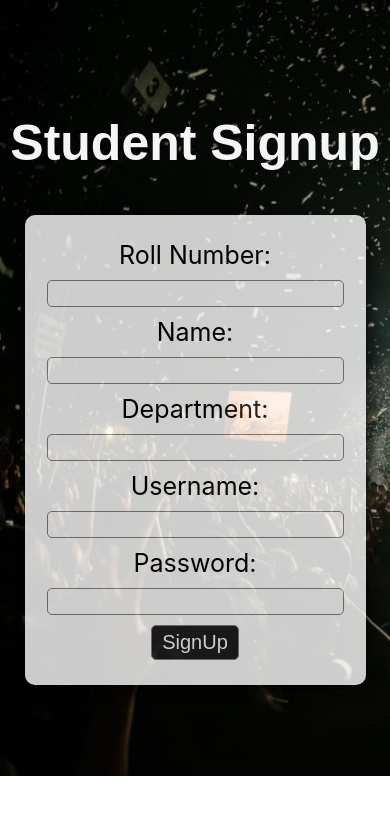
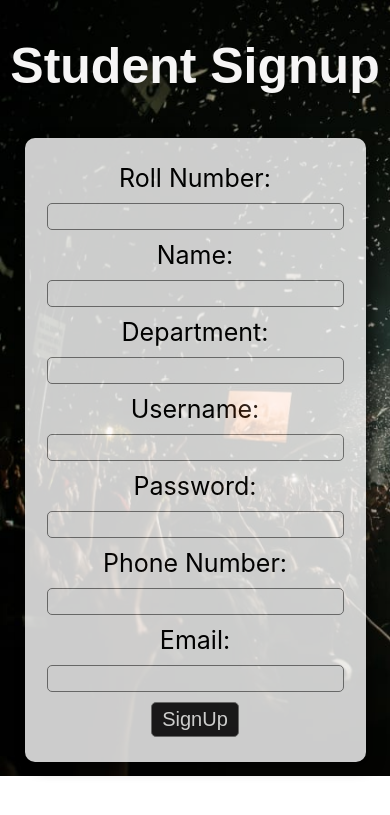
Before and after one commit to iamakthecoder/DBMS_assignment-4, a Flask app: page /student_signup in a window 390 px wide. Shown: the top 815 px of the page. Run offline with Flask 3, Linux system fonts and the light colour scheme; parts of the project's set-up code (start-up, migrations or seed data) failed here and were passed over.

Commit message:
phone & email integrated

```diff
--- a/app.py
+++ b/app.py
@@ -27,9 +27,11 @@ def student_signup():
         roll_no = request.form['roll_number']
         name = request.form['name']
         dept = request.form['department']
+        phone = request.form['phone']
+        email = request.form['email']
         # Check if username already exists
         if not is_user_exists(username):
-            create_user_student(username, password, roll_no, name, dept)
+            create_user_student(username, password, roll_no, name, dept, phone, email)
             return redirect(url_for('index'))
         else:
             error="Username already exists"
@@ -45,12 +47,14 @@ def participant_signup():
         password = request.form['password']
         name = request.form['name']
         college = request.form['college_name']
+        phone = request.form['phone']
+        email = request.form['email']
         food_id = request.form.get('food', None)
         accommodation_id = request.form.get('accommodation', None)
 
         # Check if username already exists
         if not is_user_exists(username):
-            create_user_participant(username, password, name, college, food_id, accommodation_id)
+            create_user_participant(username, password, name, college, phone, email, food_id, accommodation_id)
             return redirect(url_for('index'))
         else:
             error = "Username already exists"
@@ -69,9 +73,11 @@ def organizer_signup():
         username = request.form['username']
         password = request.form['password']
         name = request.form['name']
+        phone = request.form['phone']
+        email = request.form['email']
         # Check if username already exists
         if not is_user_exists(username):
-            create_user_organizer(username, password, name)
+            create_user_organizer(username, password, name, phone, email)
             return redirect(url_for('index'))
         else:
             error = "Username already exists"
@@ -183,7 +189,7 @@ def create_event():
 def event_details(event_id):
     if 'username' not in session:
         return redirect(url_for('index'))
-    if session['user_type']!='Organizer':
+    if session['user_type']!='Organizer' and session['user_type']!='Admin':
         return redirect(url_for('index'))
 
     org_username = session['username']
--- a/database.py
+++ b/database.py
@@ -46,19 +46,18 @@ class Organizer(db.Model):
 class Venue(db.Model):
     id=db.Column(db.Integer,primary_key=True,autoincrement=True)
     name=db.Column(db.String(255),nullable=False)
-    capacity=db.Column(db.Integer,nullable=False)
+    capacity=db.Column(db.Integer,nullable=True)
 
 class Event(db.Model):
     id = db.Column(db.Integer, primary_key=True, autoincrement=True)
     name = db.Column(db.String(255), nullable=False)
     type = db.Column(db.String(255), nullable=False)
+    description = db.Column(db.Text, nullable=True)
     date = db.Column(db.Date, nullable=False)
     prize =db.Column(db.Integer,nullable=False)
     venueid =db.Column(db.Integer,db.ForeignKey('venue.id',ondelete='CASCADE'),nullable=False)
     organizer_username = db.Column(db.String(100), db.ForeignKey('organizer.user_name', ondelete='CASCADE'), nullable=False)
     winner_username = db.Column(db.String(100), db.ForeignKey('users.username', ondelete='SET NULL'), nullable=True)
-
-
 
 class College(db.Model):
     name = db.Column(db.String(255), primary_key=True)
@@ -90,6 +89,8 @@ class Notifications(db.Model):
 class OrganizersAllowed(db.Model):
     user_name = db.Column(db.String(100), db.ForeignKey('users.username', ondelete='CASCADE'), primary_key=True)
     name = db.Column(db.String(100), nullable=False)
+    phone_number = db.Column(db.String(20), nullable=True)
+    email = db.Column(db.String(100), nullable=True)
     allowed = db.Column(db.Boolean, nullable=False, default=False)
 
 # Define the SQL command for the trigger function
@@ -119,8 +120,8 @@ RETURNS TRIGGER AS
 $$
 BEGIN
     IF NEW.allowed = TRUE THEN
-        INSERT INTO Organizer (user_name, name)
-        VALUES (NEW.user_name, NEW.name);
+        INSERT INTO Organizer (user_name, name, phone_number, email)
+        VALUES (NEW.user_name, NEW.name, NEW.phone_number, NEW.email);
     END IF;
     RETURN NEW;
 END;
@@ -208,16 +209,16 @@ def is_user_exists(username):
 def get_user(username):
     return Users.query.filter_by(username=username).first()
 
-def create_user_student(username, password, roll_no, stud_name, dept):
+def create_user_student(username, password, roll_no, stud_name, dept, phone, email):
     user = Users(username=username, user_type='Student')
     user.set_password(password)
     db.session.add(user)
     db.session.commit()
-    stud = Student(user_name = username, roll_number=roll_no, name=stud_name, department = dept)
+    stud = Student(user_name = username, roll_number=roll_no, name=stud_name, department = dept, phone_number = phone, email=email)
     db.session.add(stud)
     db.session.commit()
 
-def create_user_participant(username, password, participant_name, college, food_id, accommodation_id):
+def create_user_participant(username, password, participant_name, college, phone, email, food_id, accommodation_id):
     user = Users(username=username, user_type='Participant')
     user.set_password(password)
     db.session.add(user)
@@ -225,7 +226,9 @@ def create_user_participant(username, password, participant_name, college, food_
     participant = Participant(
         user_name=username,
         name=participant_name,
-        college_name=college
+        college_name=college,
+        phone_number = phone,
+        email = email
     )
     if (food_id is not None) and (food_id!=""):
         participant.food_id=food_id
@@ -238,12 +241,12 @@ def create_user_participant(username, password, participant_name, college, food_
     db.session.add(participant)
     db.session.commit()
 
-def create_user_organizer(username, password, organizer_name):
+def create_user_organizer(username, password, organizer_name, phone, email):
     user = Users(username=username, user_type = 'Organizer')
     user.set_password(password)
     db.session.add(user)
     db.session.commit()
-    organizer = OrganizersAllowed(user_name=username, name=organizer_name, allowed=False)
+    organizer = OrganizersAllowed(user_name=username, name=organizer_name, phone_number=phone, email=email, allowed=False)
     db.session.add(organizer)
     db.session.commit()
 
@@ -449,6 +452,7 @@ def default_initialization():
             db.session.add(college)
 
     venue_data = [
+        ('Online', None),
         ('Kalidas',400),
         ('TOAT',3000),
         ('MG Ground',10000),
--- a/templates/student_signup.html
+++ b/templates/student_signup.html
@@ -5,29 +5,55 @@
     <meta name="viewport" content="width=device-width, initial-scale=1.0">
     <title>Student Signup</title>
     <link rel="stylesheet" type="text/css" href="{{ url_for('static', filename='signup.css') }}">
+    <script>
+        function validateForm() {
+            var phoneRegex = /^\d{10}$/; // Regular expression for 10-digit phone number
+            var emailRegex = /^[^\s@]+@[^\s@]+\.[^\s@]+$/; // Regular expression for email address format
+
+            var phone = document.getElementById("phone").value;
+            var email = document.getElementById("email").value;
+
+            if (!phone.match(phoneRegex)) {
+                alert("Please enter a valid 10-digit phone number.");
+                return false;
+            }
+
+            if (!email.match(emailRegex)) {
+                alert("Please enter a valid email address.");
+                return false;
+            }
+
+            return true;
+        }
+    </script>
 </head>
 <body>
     <div class="signup">
         <h1>Student Signup</h1>
-        <form action="/student_signup" method="POST" class="form">
+        <form action="/student_signup" method="POST" class="form" onsubmit="return validateForm();">
             <label for="roll_number">Roll Number:</label>
             <input type="text" id="roll_number" name="roll_number" class="input" required>
 
             <label for="name">Name:</label>
-            <input type="text" id="name" name="name" class="input"  required>
+            <input type="text" id="name" name="name" class="input" required>
 
             <label for="department">Department:</label>
-            <input type="text" id="department" name="department"  class="input" required>
+            <input type="text" id="department" name="department" class="input" required>
 
             <label for="username">Username:</label>
-            <input type="text" id="username" name="username" class="input"  required>
+            <input type="text" id="username" name="username" class="input" required>
 
             <label for="password">Password:</label>
-            <input type="password" id="password" name="password" class="input"  required>
+            <input type="password" id="password" name="password" class="input" required>
+
+            <label for="phone">Phone Number:</label>
+            <input type="text" id="phone" name="phone" class="input" required>
+
+            <label for="email">Email:</label>
+            <input type="email" id="email" name="email" class="input" required>
 
             <input type="submit" value="SignUp" class="submit">
         </form>
     </div>
-
 </body>
 </html>
```
Also changed, not shown: templates/organizer_signup.html (+30 -4 lines), templates/participant_signup.html (+28 -1 lines).
